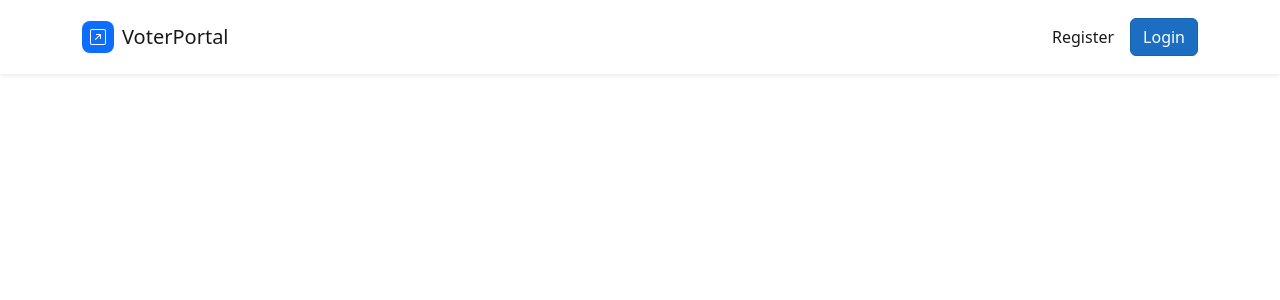
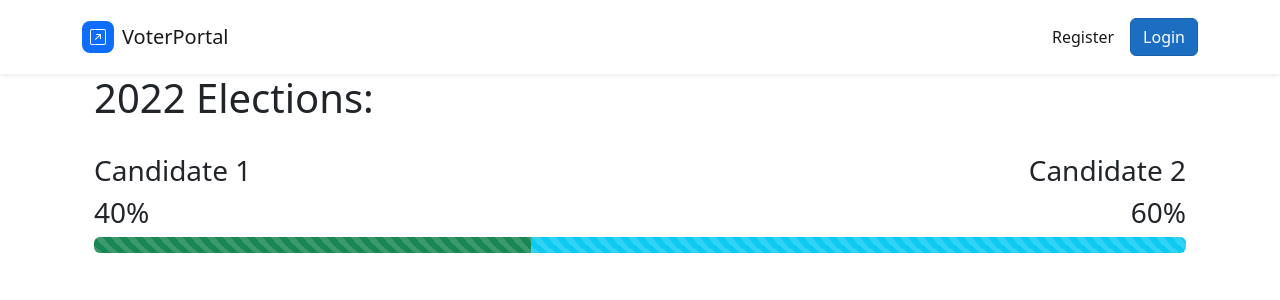
Before and after one commit to gmoissey/CSCE361-Voting-app-semester-project, a React (Create React App) app in the folder VotingApp/ClientApp/: page /electionresutls in a window 1280 px wide. Shown: the top 300 px of the page. Built offline with nearby package versions, Linux system fonts and the light colour scheme.

Commit message:
created election results and succesful vote pages

```diff
--- /dev/null
+++ b/VotingApp/ClientApp/src/components/ElectionResults/ElectionResults.js
@@ -0,0 +1,37 @@
+import './ElectionResults.scss';
+
+import React, { Component } from "react";
+import Container from 'react-bootstrap/Container';
+import ProgressBar from 'react-bootstrap/ProgressBar';
+import Row from 'react-bootstrap/Row';
+import Col from 'react-bootstrap/Col';
+
+export class ElectionResults extends Component {
+    state = {  }
+    render() {
+        return (
+            <Container>
+                <h1>
+                    2022 Elections:
+                </h1>
+                <br/>
+                <div>
+                    <Row>
+                        <Col className="left-candidate">
+                            <h3>Candidate 1</h3>
+                            <h3>40%</h3>
+                        </Col>
+                        <Col className="right-candidate">
+                            <h3>Candidate 2</h3>
+                            <h3>60%</h3>
+                        </Col>
+                    </Row>
+                    <ProgressBar>
+                        <ProgressBar striped variant="success" now={40} key={1} />
+                        <ProgressBar striped variant="info" now={60} key={2} />
+                    </ProgressBar>
+                </div>
+            </Container>
+        );
+    }
+}
--- /dev/null
+++ b/VotingApp/ClientApp/src/components/ElectionResults/ElectionResults.scss
@@ -0,0 +1,9 @@
+.right-candidate {
+    text-align: left;
+    display: inline-block;
+}
+
+.right-candidate {
+    text-align: right;
+    display: inline;
+}
--- a/VotingApp/ClientApp/src/components/Home.js
+++ b/VotingApp/ClientApp/src/components/Home.js
@@ -6,20 +6,8 @@ export class Home extends Component {
   render() {
     return (
       <div>
-        <h1>Hello, world!</h1>
-        <p>Welcome to your new single-page application, built with:</p>
-        <ul>
-          <li><a href='https://get.asp.net/'>ASP.NET Core</a> and <a href='https://msdn.microsoft.com/en-us/library/67ef8sbd.aspx'>C#</a> for cross-platform server-side code</li>
-          <li><a href='https://facebook.github.io/react/'>React</a> for client-side code</li>
-          <li><a href='http://getbootstrap.com/'>Bootstrap</a> for layout and styling</li>
-        </ul>
-        <p>To help you get started, we have also set up:</p>
-        <ul>
-          <li><strong>Client-side navigation</strong>. For example, click <em>Counter</em> then <em>Back</em> to return here.</li>
-          <li><strong>Development server integration</strong>. In development mode, the development server from <code>create-react-app</code> runs in the background automatically, so your client-side resources are dynamically built on demand and the page refreshes when you modify any file.</li>
-          <li><strong>Efficient production builds</strong>. In production mode, development-time features are disabled, and your <code>dotnet publish</code> configuration produces minified, efficiently bundled JavaScript files.</li>
-        </ul>
-        <p>The <code>ClientApp</code> subdirectory is a standard React application based on the <code>create-react-app</code> template. If you open a command prompt in that directory, you can run <code>npm</code> commands such as <code>npm test</code> or <code>npm install</code>.</p>
+        <h1>Welcom to Voting Protal</h1>
+        <p>Here you can make your online vote!</p>
       </div>
     );
   }
--- /dev/null
+++ b/VotingApp/ClientApp/src/components/SuccesfulVote/SuccesfulVote.js
@@ -0,0 +1,29 @@
+import "./SuccesfulVote.scss";
+import Button from 'react-bootstrap/Button';
+
+import React, { Component } from "react";
+import Container from 'react-bootstrap/Container';
+
+export class SuccesfulVote extends Component {
+    state = {  }
+    render() {
+        return (
+            <Container>
+                <h1>
+                    2022 Election
+                </h1>
+                <h3>
+                    Thanks for voting!
+                </h3>
+                <div className="gap-3">
+                    <Button variant="primary m" size="md">
+                        View Ballot
+                    </Button>
+                    <Button variant="secondary" size="md">
+                        View Results
+                    </Button>
+                </div>
+            </Container>
+        );
+    }
+}
--- a/VotingApp/ClientApp/src/components/VoteBallot/VoteBallot.js
+++ b/VotingApp/ClientApp/src/components/VoteBallot/VoteBallot.js
@@ -1,7 +1,7 @@
 import "./VoteBallot.scss";
 
 import React, { Component } from "react";
-import Container from 'react-bootstrap/Container'
+import Container from 'react-bootstrap/Container';
 import Form from 'react-bootstrap/Form';
 import Table from 'react-bootstrap/Table';
 import Button from 'react-bootstrap/Button';
```
Also changed, not shown: VotingApp/ClientApp/src/AppRoutes.js (+10 -0 lines), VotingApp/ClientApp/src/components/SuccesfulVote/SuccesfulVote.scss (added).
